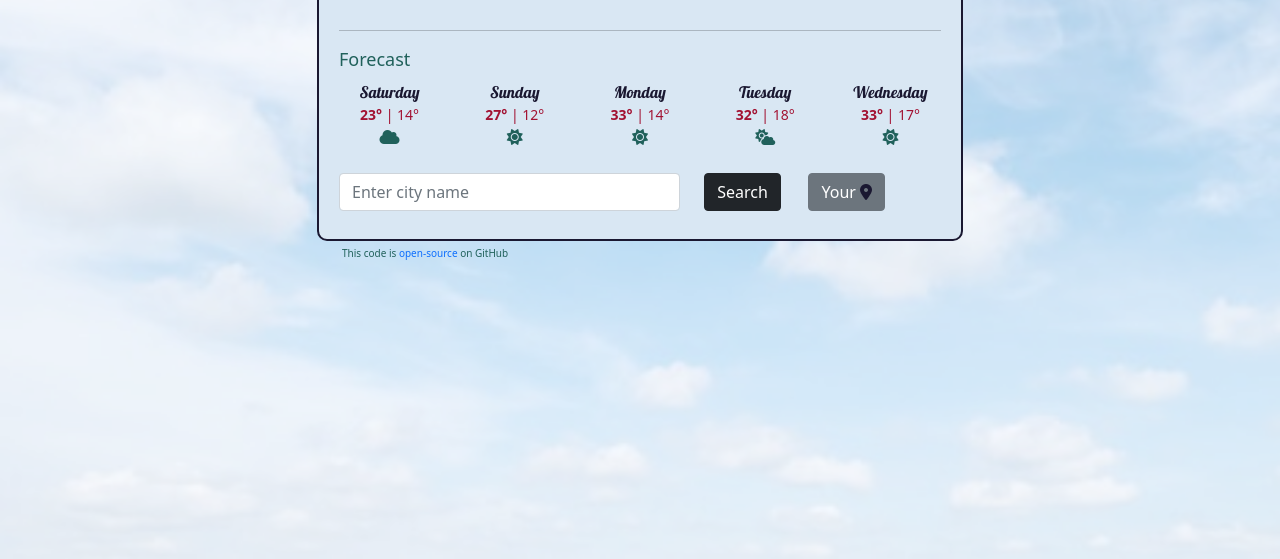
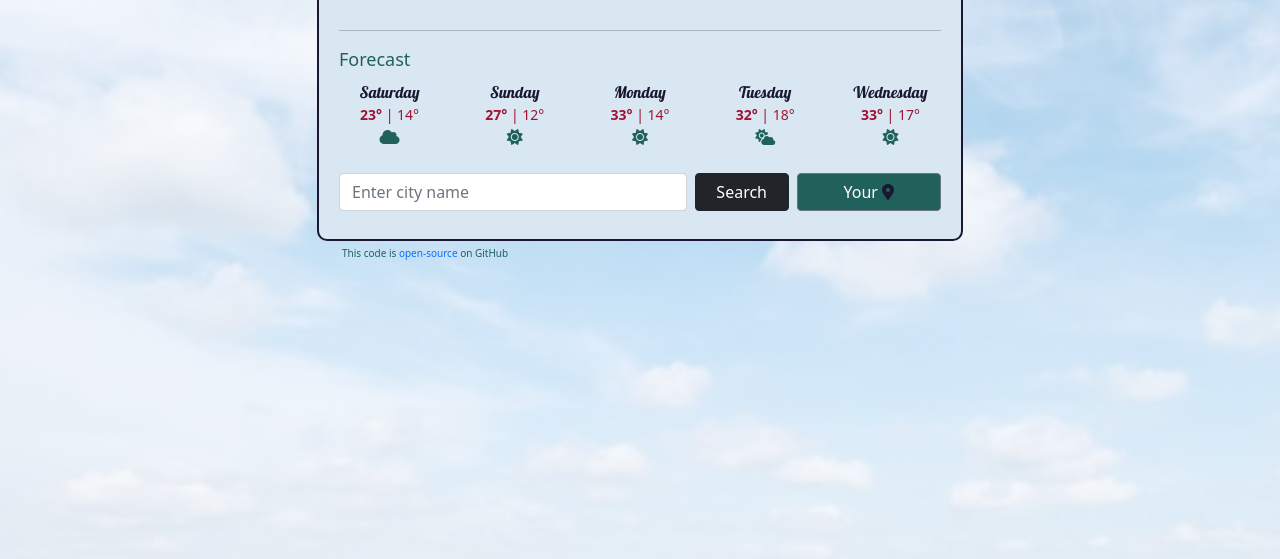
Before and after one commit to kibi-00/weather_website, a plain HTML site: page index.html in a window 1280 px wide. Shown: the part 241-800 px from the top of the page. Drawn offline with nearby package versions, Linux system fonts and the light colour scheme; no server answers.

Commit message:
Editted buttons appearence

```diff
--- a/index.html
+++ b/index.html
@@ -88,8 +88,8 @@
         </div>
         <br />
         <form class="form-inline" id="search-form">
-          <div class="row align-items-center">
-            <div class="col-7 mx-0">
+          <div class="row align-items-center g-2">
+            <div class="col">
               <input
                 type="search"
                 name=""
@@ -98,11 +98,15 @@
                 id="chosen-city"
               />
             </div>
-            <div class="col-2 mx-0">
-              <input type="submit" value="Search" class="btn btn-dark mb-2" />
+            <div class="col-2">
+              <input
+                type="submit"
+                value="Search"
+                class="btn btn-dark mb-2 w-100"
+              />
             </div>
-            <div class="col-3 mx-0">
-              <button class="btn btn-secondary mb-2 your-location">
+            <div class="col-3">
+              <button class="btn btn-secondary mb-2 w-100 your-location">
                 Your <i class="fas fa-map-marker-alt"></i>
               </button>
             </div>
--- a/src/style.css
+++ b/src/style.css
@@ -45,10 +45,9 @@ a {
   padding: 20px 20px;
   background-color: rgb(217, 231, 243);
 }
-/*.your-location {
-  font-size: 10px;
-  font-weight: 600;
-}*/
+.your-location {
+  background-color: #20615b;
+}
 .today-icon {
   text-align: center;
   font-size: 45px;
```
